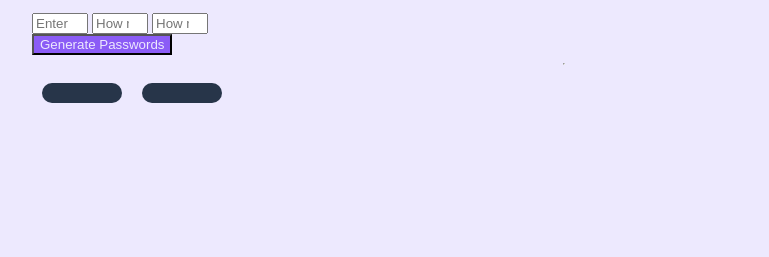
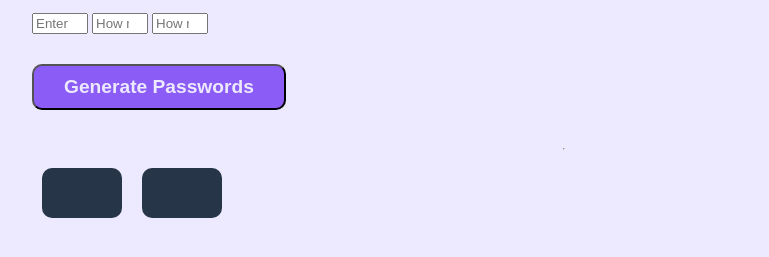
Before and after one commit to asmaaHamdym/Password-generator, a plain HTML site: page index.html in a window 1280 px wide. Shown: the part 313-570 px from the top of the page, without its empty margins (176-945 px from the left). Drawn offline with Linux system fonts and the light colour scheme.

Commit message:
improved UI

```diff
--- a/styles.css
+++ b/styles.css
@@ -35,8 +35,13 @@ main {
     }
 
     button {
+        font-size: larger;
+        font-weight: bold;
+        margin: 30px 0;
         background: var(--accent);
         color: var(--background);
+        padding: 10px 30px;
+        border-radius: 10px;
 
     }
 
@@ -64,6 +69,8 @@ main {
     }
 
     .password {
+        width: fit-content;
+        height: 30px;
         background: var(--backfround-variant);
         color: var(--result);
         margin: 10px;
```
